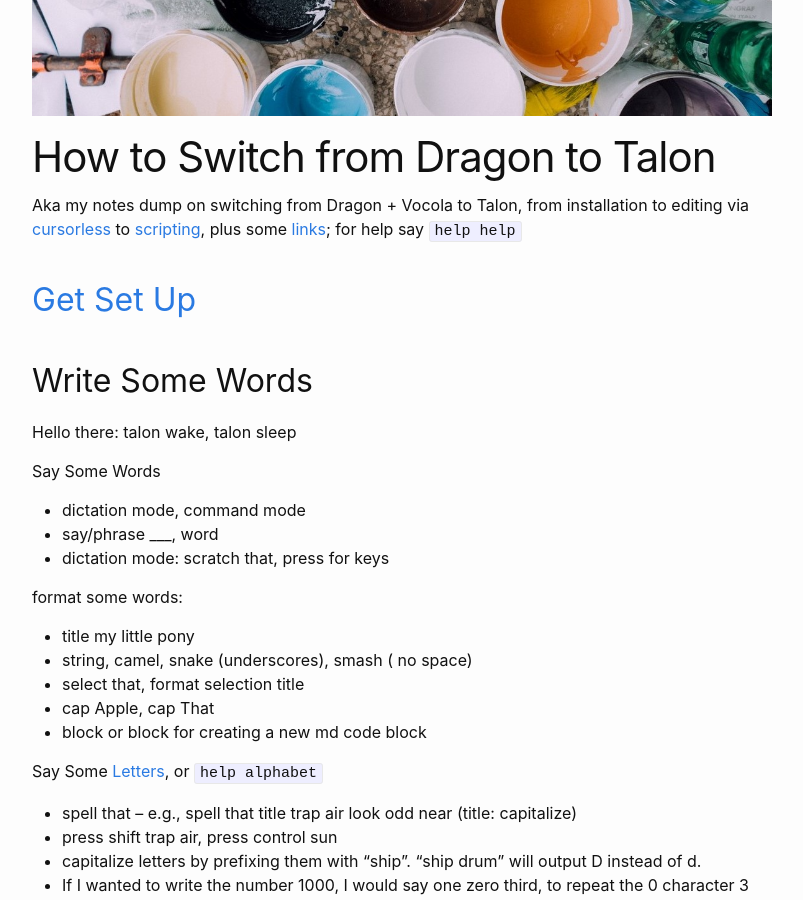
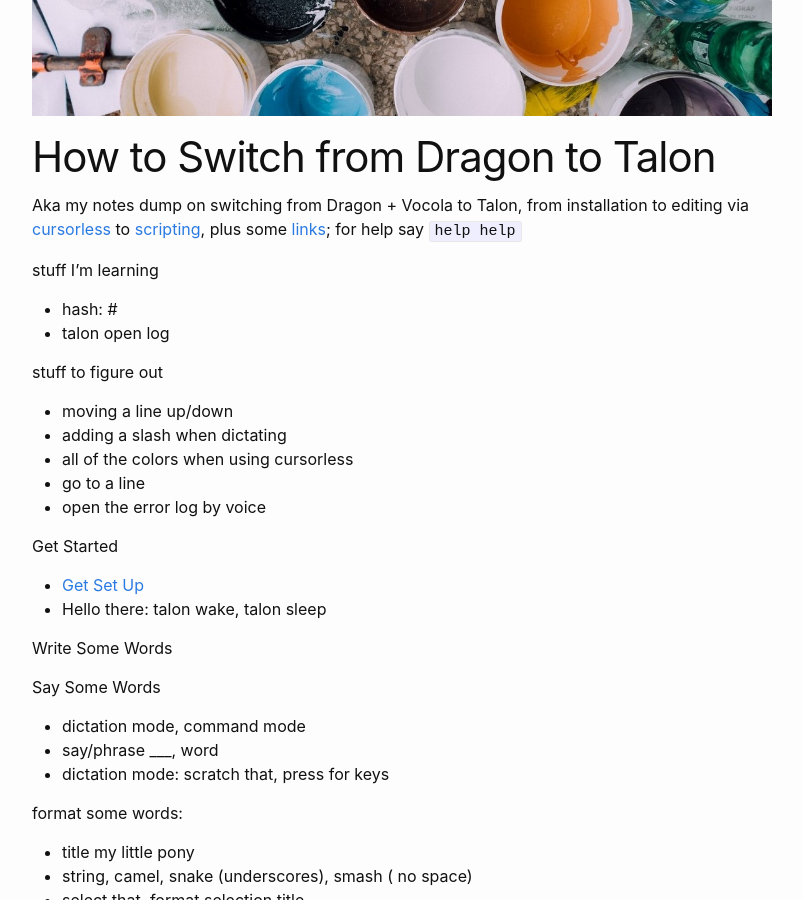
Before and after one commit to aschneiderman/talon-notes, a Jekyll site: the page built from index.md, in a window 1280 px wide and 900 px high, scrolled down 293 px. Shown: the whole window, without its empty margins (238-1041 px from the left). Built offline with Jekyll 4.4.1, drawn with Linux system fonts in a browser that asks for light colours.

Commit message:
add some stuff

```diff
--- a/index.md
+++ b/index.md
@@ -9,12 +9,22 @@ image: hand-paid-cans-36464-pxh2.jpg
 
 Aka my notes dump on switching from Dragon  + Vocola to Talon, from installation to editing via  [cursorless](pages/basics-write/cursorless.html) to  [scripting](pages/scripting/scripting-talon.html), plus some [links](pages/help/links.html); for help say `help help`
 
-## [Get Set Up](pages/install/get-setup.html)
+stuff I'm learning
+- hash: #
+- talon open log
 
+stuff to figure out
+- moving a line up/down
+- adding a slash when dictating
+- all of the colors when using cursorless
+- go to a line
+- open the error log by voice
 
+Get Started
+- [Get Set Up](pages/install/get-setup.html)
+- Hello there: talon wake, talon sleep
 
-## Write Some Words
-Hello there: talon wake, talon sleep
+Write Some Words
 
 Say Some Words
 - dictation mode, command mode
```
Also changed, not shown: pages/vscode-user-settings.json (added, +9 -0 lines).
